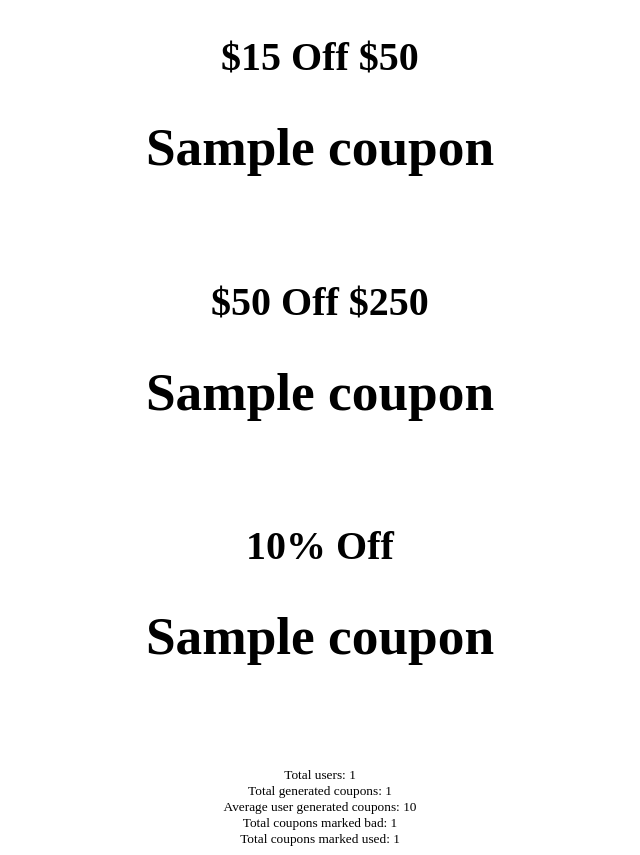
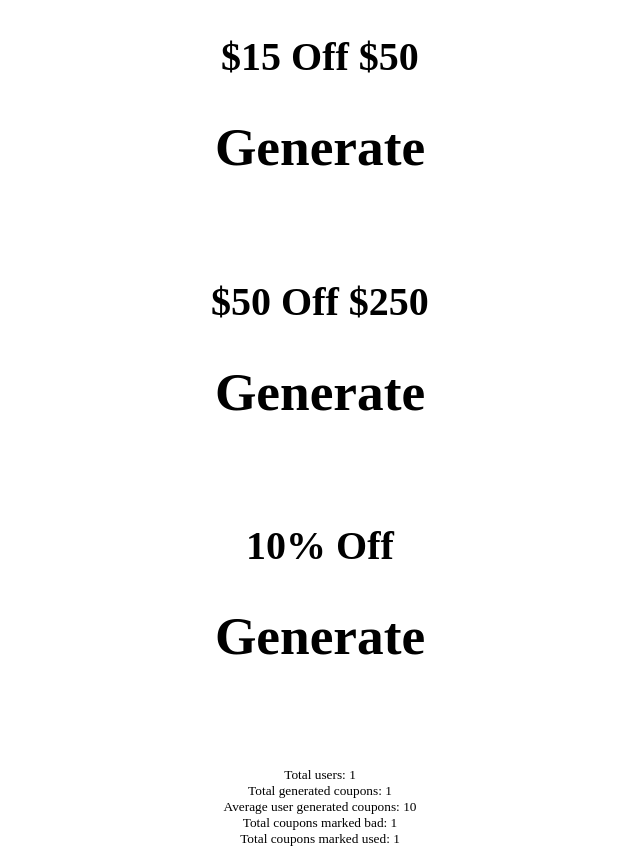
Before and after one commit to danomoseley/couponGenerator, a Flask app: template templates/index.html in a window 1280 px wide. Shown: the whole page, without its empty margins (320-960 px from the left). Run offline with Flask 2, Linux system fonts and the light colour scheme; the template is opened without the code that fills it: most values are stand-ins (such as "Sample title", 1, 10 or a date in 2020); some libraries are stand-ins or nearby versions.

Commit message:
Generate coupon on demand to better track usage

```diff
--- a/main.py
+++ b/main.py
@@ -1,4 +1,4 @@
-from flask import Flask,render_template,request,abort
+from flask import Flask,render_template,request,abort,jsonify
 from random import randint
 import redis
 import json
@@ -46,7 +46,19 @@ def trackUsage(coupon):
    else:
       r.incr(visitor_ip)
 
+@app.route('/coupon/generate/<int:coupon_type>')
+def generateCoupon(coupon_type):
+   coupon = makeCoupon(coupon_type)
+   if coupon is not None:
+      return jsonify({'success': True, 'coupon': coupon})
+   else:
+      return jsonify({'success': False})
+
 def makeCoupon(coupon_type):
+   visitor_ip = request.remote_addr
+   if r.get(visitor_ip) and int(r.get(visitor_ip)) >= 30:
+      abort(403)
+
    coupon_types = [(6035,8),(6228,4),(6209,3)]
    signature = coupon_types[coupon_type][0]
    offset = coupon_types[coupon_type][1]
@@ -76,20 +88,10 @@ def makeCoupon(coupon_type):
 @app.route('/<int:count>')
 def index(count=1):
    visitor_ip = request.remote_addr
+   if r.get(visitor_ip) and int(r.get(visitor_ip)) >= 30:
+      abort(403)
    if r.get('total_coupons_generated') and int(r.get('total_coupons_generated')) > 10000:
       abort(503)
-
-   if r.get(visitor_ip) and int(r.get(visitor_ip)) >= 30:
-      abort(403)
-
-   ten_percent_off_coupons = []
-   fifteen_off_50_coupons = []
-   fifty_off_250_coupons = []
-
-   for _ in range(count):
-      ten_percent_off_coupons.append(makeCoupon(0))
-      fifteen_off_50_coupons.append(makeCoupon(1))
-      fifty_off_250_coupons.append(makeCoupon(2))
 
    stats = getStats()
    return render_template('index.html', **locals())
--- a/templates/index.html
+++ b/templates/index.html
@@ -13,6 +13,7 @@
       <script src="https://ajax.googleapis.com/ajax/libs/jquery/3.1.1/jquery.min.js"></script>
       <link href="//netdna.bootstrapcdn.com/bootstrap/3.0.0/css/bootstrap-glyphicons.css" rel="stylesheet">
       <style>
+         h1 span {cursor:pointer;}
          .glyphicon{cursor:pointer; color:red;}
          .glyphicon-ok.activated{color:green;}
          body{font-size: 20pt;text-align:center;}
@@ -21,31 +22,25 @@
    </head>
    <body>
       <h2>$15 Off $50</h2>
-      {% for coupon in fifteen_off_50_coupons %}
-         <h1>
-            <span class="coupon">{{coupon}}</span>
-            <span title="Mark Coupon Bad" class="mark_bad glyphicon glyphicon-remove-circle" data-coupon="{{coupon}}" data-couponType="1"></span>
-            <span title="Mark Coupon Used" class="mark_used glyphicon glyphicon-ok" data-coupon="{{coupon}}"></span>
-         </h1>
-      {% endfor %}
+      <h1 data-couponType="1">
+         <span title="Generate Coupon Code" class="coupon generate">Generate</span>
+         <span title="Mark Coupon Bad" class="mark_bad glyphicon glyphicon-remove-circle"></span>
+         <span title="Mark Coupon Used" class="mark_used glyphicon glyphicon-ok"></span>
+      </h1>
       <br/>
       <h2>$50 Off $250</h2>
-      {% for coupon in fifty_off_250_coupons %}
-         <h1>
-            <span class="coupon">{{coupon}}</span>
-            <span title="Mark Coupon Bad" class="mark_bad glyphicon glyphicon-remove-circle" data-coupon="{{coupon}}" data-couponType="2"></span>
-            <span title="Mark Coupon Used" class="mark_used glyphicon glyphicon-ok" data-coupon="{{coupon}}"></span>
-         </h1>
-      {% endfor %}
+      <h1 data-couponType="2">
+         <span title="Generate Coupon Code" class="coupon generate">Generate</span>
+         <span title="Mark Coupon Bad" class="mark_bad glyphicon glyphicon-remove-circle"></span>
+         <span title="Mark Coupon Used" class="mark_used glyphicon glyphicon-ok"></span>
+      </h1>
       <br/>
       <h2>10% Off</h2>
-      {% for coupon in ten_percent_off_coupons %}
-         <h1>
-            <span class="coupon">{{coupon}}</span>
-            <span title="Mark Coupon Bad" class="mark_bad glyphicon glyphicon-remove-circle" data-coupon="{{coupon}}" data-couponType="0"></span>
-            <span title="Mark Coupon Used" class="mark_used glyphicon glyphicon-ok" data-coupon="{{coupon}}"></span>
-         </h1>
-      {% endfor %}
+      <h1 data-couponType="0">
+         <span title="Generate Coupon Code" class="coupon generate">Generate</span>
+         <span title="Mark Coupon Bad" class="mark_bad glyphicon glyphicon-remove-circle"></span>
+         <span title="Mark Coupon Used" class="mark_used glyphicon glyphicon-ok"></span>
+      </h1>
       <div id="stats">
          Total users: {{stats['total_users']}}<br/>
          Total generated coupons: {{stats['total_user_generated_coupons']}}<br/>
@@ -55,10 +50,25 @@
       </div>
       <script>
          $(document).ready(function() {
-            $(".mark_bad").on("click", function(){
+            $(".generate").on("click", function(){
+               coupon_type = $(this).parent().data("coupontype");
+               coupon_span = $(this);
+               ga('send', 'event', 'coupon', 'generate', coupon_type);
+               $.ajax({
+                  type: "GET",
+                  url: "/coupon/generate/"+coupon_type,
+                  success: function(data){
+                     coupon_span.html(data.coupon)
+                     coupon_span.parent().data("coupon", data.coupon);
+                     coupon_span.parent().addClass("generated")
+                  },
+                  dataType: "json"
+               })
+            });
+            $(document).on("click", ".generated .mark_bad", function(){
                button = this;
-               coupon_type = $(this).data("coupontype");
-               coupon = $(this).data("coupon");
+               coupon_type = $(this).parent().data("coupontype");
+               coupon = $(this).parent().data("coupon");
                ga('send', 'event', 'coupon', 'mark bad', coupon_type);
                $.ajax({
                   type: "POST",
@@ -70,9 +80,9 @@
                   dataType: "json"
                });
             });
-            $(".mark_used").on("click", function(){
+            $(document).on("click", ".generated .mark_used", function(){
                button = $(this);
-               coupon = $(this).data("coupon");
+               coupon = $(this).parent().data("coupon");
                ga('send', 'event', 'coupon', 'mark used', coupon);
                $.ajax({
                   type: "POST",
```
